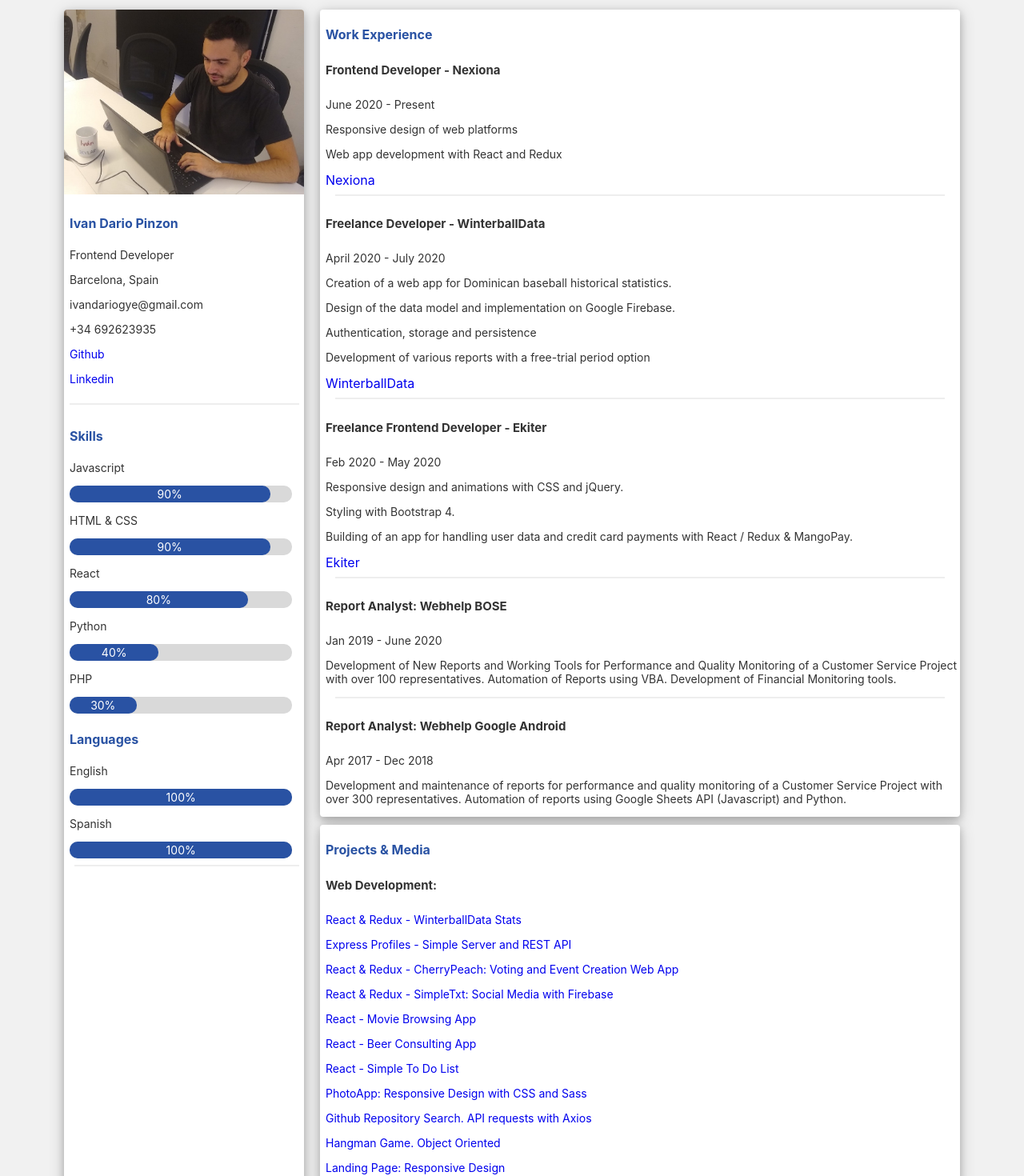
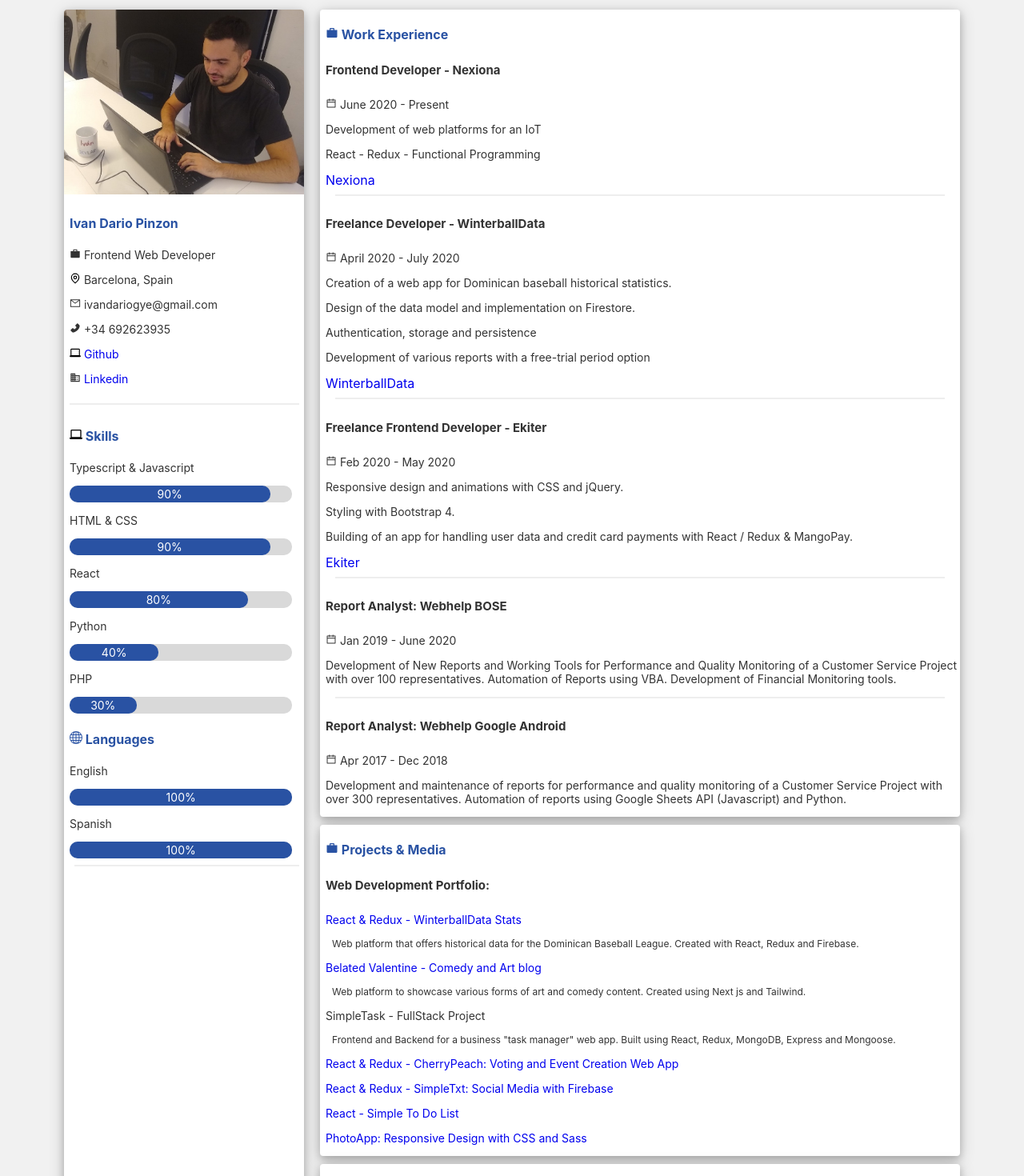
Before and after one commit to ivandax/ivandax_cv, a React (Create React App) app: page / in a window 1280 px wide. Shown: the top 1470 px of the page at 80% size. Built offline with nearby package versions, Linux system fonts and the light colour scheme.

Commit message:
Add react icons and icons to page

```diff
--- a/package.json
+++ b/package.json
@@ -8,6 +8,7 @@
     "@testing-library/user-event": "^12.1.10",
     "react": "^17.0.2",
     "react-dom": "^17.0.2",
+    "react-icons": "^4.3.1",
     "react-scripts": "4.0.3",
     "web-vitals": "^1.0.1"
   },
--- a/public/index.html
+++ b/public/index.html
@@ -7,7 +7,7 @@
     <meta name="theme-color" content="#000000" />
     <meta
       name="description"
-      content="Web site created using create-react-app"
+      content="Ivan Dario Pinzon Web Developer"
     />
     <link rel="apple-touch-icon" href="%PUBLIC_URL%/logo192.png" />
     <!--
@@ -24,7 +24,7 @@
       work correctly both with client-side routing and a non-root public URL.
       Learn how to configure a non-root public URL by running `npm run build`.
     -->
-    <title>React App</title>
+    <title>Ivan Dario P.D.</title>
   </head>
   <body>
     <noscript>You need to enable JavaScript to run this app.</noscript>
--- a/src/App.js
+++ b/src/App.js
@@ -1,5 +1,9 @@
 import "./App.css";
 import image from "./images/ivan.jpg";
+import { GrLocation, GrPersonalComputer } from "react-icons/gr";
+import { IoMdBriefcase, IoMdBusiness } from "react-icons/io";
+import { AiOutlineMail, AiFillPhone, AiOutlineCalendar } from "react-icons/ai";
+import { BsGlobe } from "react-icons/bs";
 
 function App() {
   return (
@@ -12,19 +16,19 @@ function App() {
           <div className="mildMargin" id="summary_items">
             <h4 className="deepBlue">Ivan Dario Pinzon</h4>
             <p>
-              <i className="fa fa-briefcase deepBlue"></i> Frontend Developer
+              <IoMdBriefcase /> Frontend Web Developer
             </p>
             <p>
-              <i className="fa fa-home deepBlue"></i> Barcelona, Spain
+              <GrLocation /> Barcelona, Spain
             </p>
             <p>
-              <i className="fa fa-envelope deepBlue"></i> ivandariogye@gmail.com
+              <AiOutlineMail /> ivandariogye@gmail.com
             </p>
             <p>
-              <i className="fa fa-phone deepBlue"></i> +34 692623935
+              <AiFillPhone /> +34 692623935
             </p>
             <p>
-              <i className="fa fas fa-link deepBlue"></i>
+              <GrPersonalComputer />
               <a
                 target="_blank"
                 href="https://github.com/ivandax"
@@ -35,12 +39,13 @@ function App() {
               </a>
             </p>
             <p>
-              <i className="fa fas fa-link deepBlue"></i>
+              <IoMdBusiness />
               <a
                 target="_blank"
                 href="https://www.linkedin.com/in/ivandariopd/"
                 rel="noopener noreferrer"
               >
+                {" "}
                 Linkedin
               </a>
             </p>
@@ -48,9 +53,9 @@ function App() {
           <hr />
           <div className="mildMargin" id="summary_skills">
             <h4 className="deepBlue">
-              <i className="fa fa-asterisk deepBlue"></i> Skills
+              <GrPersonalComputer /> Skills
             </h4>
-            <p>Javascript</p>
+            <p>Typescript &amp; Javascript </p>
             <div className="progressBar stoneGrey">
               <div
                 className="progress deepBlueBackground"
@@ -86,7 +91,7 @@ function App() {
           </div>
           <div className="mildMargin" id="summary_languages">
             <h4 className="deepBlue">
-              <i className="fa fa-globe deepBlue"></i> Languages
+              <BsGlobe /> Languages
             </h4>
             <p>English</p>
             <div className="progressBar stoneGrey">
@@ -107,15 +112,15 @@ function App() {
         <div className="displayColumn" id="details">
           <div className="white fancyBorder" id="work_experience">
             <h4 className="mildMargin deepBlue">
-              <i className="fa fa-briefcase deepBlue"></i> Work Experience
+              <IoMdBriefcase /> Work Experience
             </h4>
             <div className="mildMargin">
               <h5>Frontend Developer - Nexiona</h5>
               <p>
-                <i className="fa fa-calendar deepBlue"></i> June 2020 - Present
+                <AiOutlineCalendar /> June 2020 - Present
               </p>
-              <p>Responsive design of web platforms</p>
-              <p>Web app development with React and Redux</p>
+              <p>Development of web platforms for an IoT</p>
+              <p>React - Redux - Functional Programming</p>
               <a
                 href="https://nexiona.com/"
                 target="_blank"
@@ -128,16 +133,13 @@ function App() {
             <div className="mildMargin">
               <h5>Freelance Developer - WinterballData</h5>
               <p>
-                <i className="fa fa-calendar deepBlue"></i> April 2020 - July
-                2020
+                <AiOutlineCalendar /> April 2020 - July 2020
               </p>
               <p>
                 Creation of a web app for Dominican baseball historical
                 statistics.
               </p>
-              <p>
-                Design of the data model and implementation on Google Firebase.
-              </p>
+              <p>Design of the data model and implementation on Firestore.</p>
               <p>Authentication, storage and persistence</p>
               <p>
                 Development of various reports with a free-trial period option
@@ -154,7 +156,7 @@ function App() {
             <div className="mildMargin">
               <h5>Freelance Frontend Developer - Ekiter</h5>
               <p>
-                <i className="fa fa-calendar deepBlue"></i> Feb 2020 - May 2020
+                <AiOutlineCalendar /> Feb 2020 - May 2020
               </p>
               <p>Responsive design and animations with CSS and jQuery.</p>
               <p>Styling with Bootstrap 4.</p>
@@ -174,7 +176,7 @@ function App() {
             <div className="mildMargin">
               <h5>Report Analyst: Webhelp BOSE</h5>
               <p>
-                <i className="fa fa-calendar deepBlue"></i> Jan 2019 - June 2020
+                <AiOutlineCalendar /> Jan 2019 - June 2020
               </p>
               <p>
                 Development of New Reports and Working Tools for Performance and
@@ -187,7 +189,7 @@ function App() {
             <div className="mildMargin">
               <h5>Report Analyst: Webhelp Google Android</h5>
               <p>
-                <i className="fa fa-calendar deepBlue"></i> Apr 2017 - Dec 2018
+                <AiOutlineCalendar /> Apr 2017 - Dec 2018
               </p>
               <p>
                 Development and maintenance of reports for performance and
@@ -200,10 +202,10 @@ function App() {
 
           <div className="white fancyBorder" id="projects">
             <h4 className="mildMargin deepBlue">
-              <i className="fa fa-briefcase deepBlue"></i> Projects & Media
+              <IoMdBriefcase /> Projects & Media
             </h4>
             <div className="mildMargin">
-              <h5>Web Development:</h5>
+              <h5>Web Development Portfolio:</h5>
               <p>
                 <a
                   target="_blank"
@@ -213,14 +215,27 @@ function App() {
                   React & Redux - WinterballData Stats
                 </a>
               </p>
+              <p style={{ marginLeft: "8px", fontSize: "12px" }}>
+                Web platform that offers historical data for the Dominican
+                Baseball League. Created with React, Redux and Firebase.
+              </p>
               <p>
                 <a
                   target="_blank"
-                  href="https://simpleprofiles.ew.r.appspot.com/"
+                  href="https://belatedvalentine.com/"
                   rel="noopener noreferrer"
                 >
-                  Express Profiles - Simple Server and REST API
+                  Belated Valentine - Comedy and Art blog
                 </a>
+              </p>
+              <p style={{ marginLeft: "8px", fontSize: "12px" }}>
+                Web platform to showcase various forms of art and comedy
+                content. Created using Next js and Tailwind.
+              </p>
+              <p>SimpleTask - FullStack Project</p>
+              <p style={{ marginLeft: "8px", fontSize: "12px" }}>
+                Frontend and Backend for a business "task manager" web app.
+                Built using React, Redux, MongoDB, Express and Mongoose.
               </p>
               <p>
                 <a
@@ -243,24 +258,6 @@ function App() {
               <p>
                 <a
                   target="_blank"
-                  href="http://www.ivandax.com/projects/movies/"
-                  rel="noopener noreferrer"
-                >
-                  React - Movie Browsing App
-                </a>
-              </p>
-              <p>
-                <a
-                  target="_blank"
-                  href="http://www.ivandax.com/projects/beerapp/"
-                  rel="noopener noreferrer"
-                >
-                  React - Beer Consulting App
-                </a>
-              </p>
-              <p>
-                <a
-                  target="_blank"
                   href="https://sample-todo-ivan.firebaseapp.com/"
                   rel="noopener noreferrer"
                 >
@@ -276,44 +273,17 @@ function App() {
                   PhotoApp: Responsive Design with CSS and Sass
                 </a>
               </p>
-              <p>
-                <a
-                  target="_blank"
-                  href="https://www.ivandax.com/projects/reposearch"
-                  rel="noopener noreferrer"
-                >
-                  Github Repository Search. API requests with Axios
-                </a>
-              </p>
-              <p>
-                <a
-                  target="_blank"
-                  href="https://www.ivandax.com/projects/hangman"
-                  rel="noopener noreferrer"
-                >
-                  Hangman Game. Object Oriented
-                </a>
-              </p>
-              <p>
-                <a
-                  target="_blank"
-                  href="https://www.ivandax.com/projects/landing"
-                  rel="noopener noreferrer"
-                >
-                  Landing Page: Responsive Design
-                </a>
-              </p>
             </div>
           </div>
 
           <div className="white fancyBorder" id="education">
             <h4 className="mildMargin deepBlue">
-              <i className="fa fa-asterisk deepBlue"></i> Education
+              <i className="fa fa-asterisk deepBlue"></i> Studies
             </h4>
             <div className="mildMargin">
               <h5>Skylab Coders</h5>
               <p>
-                <i className="fa fa-calendar deepBlue"></i> Sep 2019 - Ongoing
+                <AiOutlineCalendar /> Sep 2019 - Ongoing
               </p>
               <p>Bootcamp on Frontend Development</p>
               <ul>
@@ -328,7 +298,7 @@ function App() {
             <div className="mildMargin">
               <h5>Coursera: Backend Development with Express</h5>
               <p>
-                <i className="fa fa-calendar deepBlue"></i> May 2020 - June 2020
+                <AiOutlineCalendar /> May 2020 - June 2020
               </p>
               <p>Course on Backend developement with Javascript</p>
               <ul>
@@ -342,7 +312,7 @@ function App() {
             <div className="mildMargin">
               <h5>Coursera: Building Web Applications with PHP</h5>
               <p>
-                <i className="fa fa-calendar deepBlue"></i> Jul 2018 - Nov 2018
+                <AiOutlineCalendar /> Jul 2018 - Nov 2018
               </p>
               <p>
                 5 Course Specialization on Database Application with PHP and SQL
@@ -358,7 +328,7 @@ function App() {
                 Coursera: Responsive Web Design with HTML, CSS and Javascript
               </h5>
               <p>
-                <i className="fa fa-calendar deepBlue"></i> Jan 2018 - May 2018
+                <AiOutlineCalendar /> Jan 2018 - May 2018
               </p>
               <p>4 Course Specialization HTML, CSS, Javascript</p>
             </div>
@@ -366,7 +336,7 @@ function App() {
             <div className="mildMargin">
               <h5>Universitat Autonoma de Barcelona</h5>
               <p>
-                <i className="fa fa-calendar deepBlue"></i> Sep 2016 - June 2017
+                <AiOutlineCalendar /> Sep 2016 - June 2017
               </p>
               <p>Master Degree of Economics and Business</p>
             </div>
@@ -375,17 +345,7 @@ function App() {
       </div>
 
       <footer className="displayColumn displayAlignCenter deepBlueBackground">
-        <div id="footer_content">
-          Social Media:
-          <a
-            className="twitter-follow-button"
-            href="https://twitter.com/ivandax_89"
-            target="_blank"
-            rel="noopener noreferrer"
-          >
-            <i className="fab fa-twitter whiteBackground"></i>
-          </a>
-        </div>
+        <div id="footer_content">Web Development</div>
       </footer>
     </body>
   );
```
Also changed, not shown: 1 other file (tests, documents, lock files or other folders).
